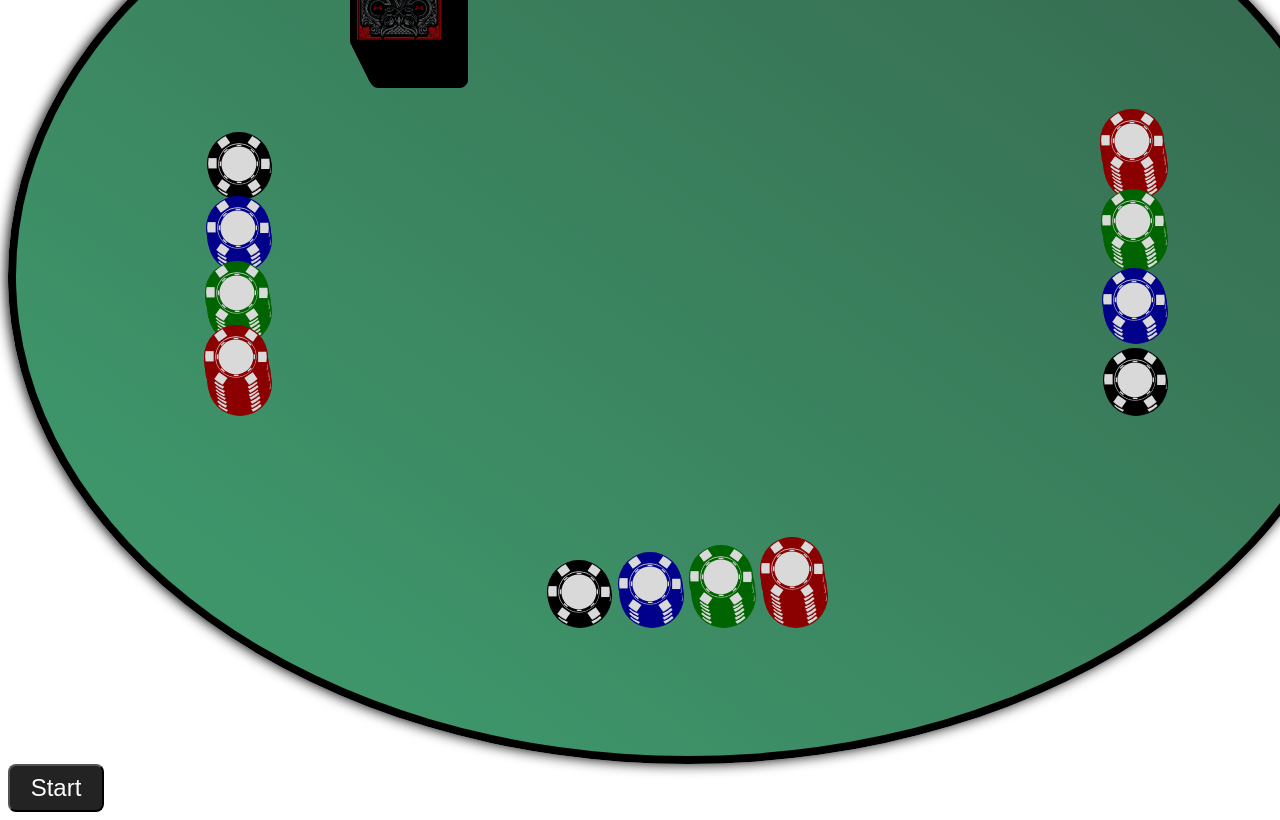
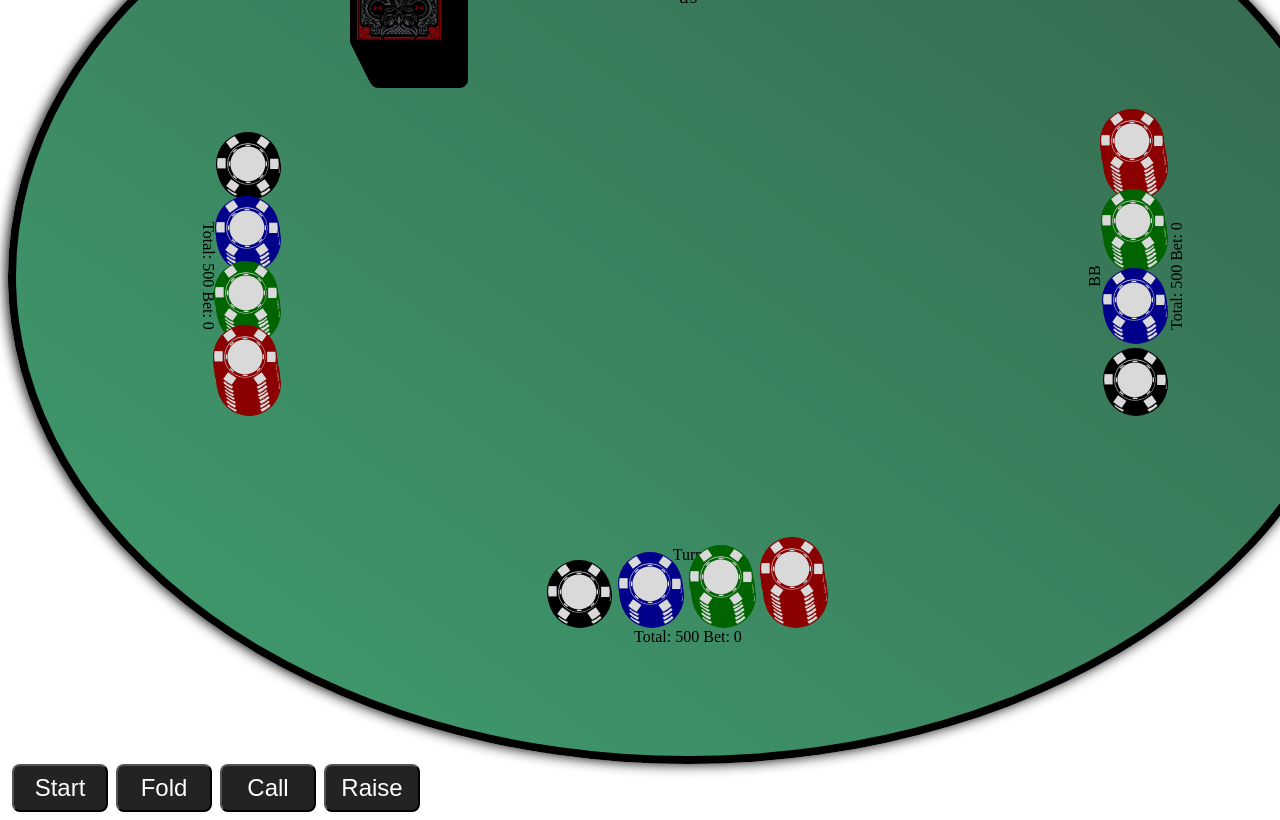
Before and after one commit to sjoegd/poker-game, a React (Vite) app: page / in a window 1280 px wide. Shown: the part 220-1040 px from the top of the page. Built offline with nearby package versions, Linux system fonts and the light colour scheme.

Commit message:
Game update
Added a lot of game state mechanics such as turns, folding, calling raising, bet management etc.

```diff
--- a/src/components/Game.jsx
+++ b/src/components/Game.jsx
@@ -3,18 +3,25 @@ import styled from 'styled-components';
 
 import Table from './Table';
 
-const StartButton = styled.button`
+const Button = styled.button`
+  margin: 0 .25rem;
   width: 6rem;
   height: 3rem;
   background: #232323;
-  color: #FEFEFE;
+  color: #fefefe;
   border-radius: 0.5rem;
   font-size: 1.5rem;
+  opacity: ${({ disabled }) => (disabled ? 0.3 : 1)};
 
   &:hover {
-    scale: 1.1;
+    scale: ${({ disabled }) => (disabled ? 1 : 1.1)};
   }
 `;
+
+const StartButton = styled(Button)``
+const FoldButton = styled(Button)``
+const CallButton = styled(Button)``
+const RaiseButton = styled(Button)``
 
 // Card = {number: ..., type: ... backwards: ...};
 // playerCoins = {black: ..., darkblue: ..., darkgreen: ..., darkred: ...};
@@ -34,13 +41,19 @@ let baseCoins = {
 let coinValues = {
   black: 100,
   darkblue: 50,
-  darkgreen: 20,
-  darkred: 10,
+  darkgreen: 10,
+  darkred: 5,
 };
 
 let coinTypes = ['black', 'darkblue', 'darkgreen', 'darkred'];
+// playerStates = ['waiting', 'folded', 'mustRaise']
 
 /**
+ * TODO:
+ *  Make sure every functions follows the following rules:
+ *  Every state accessed in in the function and called functions in that functions
+ *  should be copied at the start of the function and set at the end of the function
+ *  any helper functions should be given the copy of the states
  *
  * @returns Component that manages the Game
  */
@@ -54,7 +67,31 @@ export default function Game() {
   let [player3, setPlayer3] = useState(getFreshPlayerHand());
   let [player4, setPlayer4] = useState(getFreshPlayerHand());
 
-  console.log(cardStack.length);
+  let [player1Bet, setPlayer1Bet] = useState(0);
+  let [player2Bet, setPlayer2Bet] = useState(0);
+  let [player3Bet, setPlayer3Bet] = useState(0);
+  let [player4Bet, setPlayer4Bet] = useState(0);
+
+  let [player1State, setPlayer1State] = useState('waiting');
+  let [player2State, setPlayer2State] = useState('waiting');
+  let [player3State, setPlayer3State] = useState('waiting');
+  let [player4State, setPlayer4State] = useState('waiting');
+
+  let playerIDs = {
+    0: { player: player1, setPlayer: setPlayer1 , playerBet: player1Bet, setPlayerBet: setPlayer1Bet, playerState: player1State, setPlayerState: setPlayer1State },
+    1: { player: player2, setPlayer: setPlayer2 , playerBet: player2Bet, setPlayerBet: setPlayer2Bet, playerState: player2State, setPlayerState: setPlayer2State },
+    2: { player: player3, setPlayer: setPlayer3 , playerBet: player3Bet, setPlayerBet: setPlayer3Bet, playerState: player3State, setPlayerState: setPlayer3State },
+    3: { player: player4, setPlayer: setPlayer4 , playerBet: player4Bet, setPlayerBet: setPlayer4Bet, playerState: player4State, setPlayerState: setPlayer4State },
+  };
+
+  let [smallBlind, setSmallBlind] = useState(2 % 4); // player1 = 0 player4 = 3...
+  let [bigBlind, setBigBlind] = useState((smallBlind + 1) % 4);
+  let [currentTurn, setCurrentTurn] = useState((bigBlind + 1) % 4);
+
+  let [minimalBet, setMinimalBet] = useState(10);
+  let [currentBet, setCurrentBet] = useState(0);
+
+  let [startDisabled, setStartDisabled] = useState(false);
 
   return (
     <>
@@ -63,41 +100,68 @@ export default function Game() {
         cardRiver={cardRiver}
         coinStack={coinStack}
         players={[player1, player2, player3, player4]}
+        coinValues={[
+          { bet: player1Bet, total: getTotalChips(player1) },
+          { bet: player2Bet, total: getTotalChips(player2) },
+          { bet: player3Bet, total: getTotalChips(player3) },
+          { bet: player4Bet, total: getTotalChips(player4) },
+        ]}
+        smallBlind={smallBlind}
+        bigBlind={bigBlind}
+        turn={currentTurn}
       />
-      <StartButton onClick={() => startNewRound()}>Start</StartButton>
+      <StartButton
+        disabled={startDisabled}
+        onClick={() => {
+          startNewRound();
+          setStartDisabled(true);
+        }}
+      >
+        Start
+      </StartButton>
+      <FoldButton onClick={() => handleFold({id: currentTurn})}>Fold</FoldButton>
+      <CallButton onClick={() => handleCall({id: currentTurn})}>Call</CallButton>
+      <RaiseButton onClick={() => handleRaise({id: currentTurn, amount: minimalBet*2})}>Raise</RaiseButton>
     </>
   );
 
   function startNewRound() {
     let currentCardStack = [...cardStack];
     let currentCardRiver = [...cardRiver];
+    let currentCoinStack = { ...coinStack };
 
-    drawPlayerCards(currentCardStack);
+    burnFirstCard(currentCardStack);
+    drawPlayerCards(currentCardStack, currentCoinStack);
     drawRiverCards(3, currentCardRiver, currentCardStack);
-    flipRiverCards(currentCardRiver, false);
 
     setCardStack(currentCardStack);
     setCardRiver(currentCardRiver);
+    setCoinStack(currentCoinStack);
   }
 
-  function drawPlayerCards(currentCardStack) {
-    function drawPlayer({ player, setPlayer }) {
+  function drawPlayerCards(currentCardStack, currentCoinStack) {
+    function drawPlayer({ id }) {
+      let {player, setPlayer} = playerIDs[id];
+
       let currentPlayer = { ...player };
       let { playerCoins, playerHand } = currentPlayer;
-      playerHand.push(currentCardStack.pop());
-      playerHand.push(currentCardStack.pop());
+
+      let [card1, card2] = [currentCardStack.pop(), currentCardStack.pop()];
+      playerHand.push(card1, card2);
+
+      if (id == smallBlind) {
+        getChips(currentCoinStack, playerCoins, minimalBet / 2, id);
+      }
+
+      if (id == bigBlind) {
+        getChips(currentCoinStack, playerCoins, minimalBet, id);
+      }
+
       setPlayer({ playerCoins, playerHand });
     }
 
-    let playerTuples = [
-      { player: player1, setPlayer: setPlayer1 },
-      { player: player2, setPlayer: setPlayer2 },
-      { player: player3, setPlayer: setPlayer3 },
-      { player: player4, setPlayer: setPlayer4 },
-    ];
-
-    for (let playerTuple of playerTuples) {
-      drawPlayer(playerTuple);
+    for(let i = 0; i < 4; i++) {
+      drawPlayer({id: i})
     }
   }
 
@@ -107,11 +171,144 @@ export default function Game() {
     }
   }
 
-  function flipRiverCards(currentCardRiver, backwards) {
-    for(let card of currentCardRiver) {
-        card.backwards = backwards
+  function flipRiverCards(currentCardRiver, backwards, amount) {
+    let i = 0;
+    for (let card of currentCardRiver) {
+      if(i < amount) {
+        card.backwards = backwards;
+      }
+      i++;
     }
   }
+
+  function burnFirstCard(currentCardStack) {
+    currentCardStack.pop();
+  }
+
+  function getChips(currentCoinStack, playerCoins, amount, id) {
+
+    function notEnough(left) {
+      let has = getTotalChips({ playerCoins });
+      return has < left;
+    }
+
+    let currentAmount = 0;
+    let usedPlayerCoins = {
+      black: 0,
+      darkblue: 0,
+      darkgreen: 0,
+      darkred: 0,
+    };
+
+    // make sure player has the right coins otherwise this will infinite loop
+    while (currentAmount < amount && !notEnough(amount - currentAmount)) {
+      for (let coinType of coinTypes) {
+        if(playerCoins[coinType] < 1) {
+          continue; // maybe a mechanism that checks whether coins can be traded?
+        }
+
+        let coinValue = coinValues[coinType];
+        if (coinValue <= amount - currentAmount) {
+          usedPlayerCoins[coinType] += 1;
+          playerCoins[coinType] -= 1;
+          currentAmount += coinValue;
+        }
+      }
+    }
+
+    for (let coinType of coinTypes) {
+      currentCoinStack[coinType] += usedPlayerCoins[coinType];
+    }
+
+    // update id's current bet.
+    let {playerBet, setPlayerBet} = playerIDs[id];
+    setPlayerBet(playerBet + currentAmount);
+  }
+
+  function getTotalChips({ playerCoins }) {
+    let total = 0;
+    for (let coinType of coinTypes) {
+      total += coinValues[coinType] * playerCoins[coinType];
+    }
+
+    return total;
+  }
+
+  // should make copies of playerStates, update them and give them to handleTurnFinish
+  function handleFold({id}) {
+    let {setPlayerState} = playerIDs[id];
+    setPlayerState("folded");
+    handleTurnFinish({oldID: id});
+  }
+
+  // should make copies of playerStates, update them and give them to handleTurnFinish
+  function handleCall({id}) {
+    let currentCoinStack = {...coinStack}
+    let {player, playerBet} = playerIDs[id];
+    let {playerCoins} = player;
+    let left = currentBet - playerBet;
+
+    getChips(currentCoinStack, playerCoins, left, id); // shouldn't acces playerCoins directly, should copy it and setPlayer afterwards
+
+    let {setPlayerState} = playerIDs[id];
+    setPlayerState("waiting");
+
+    setCoinStack(currentCoinStack);
+    handleTurnFinish({oldID: id});
+  }
+
+  // should make copies of playerStates, update them and give them to handleTurnFinish
+  function handleRaise({id, amount}) {
+    let currentCoinStack = {...coinStack}
+    let {player, playerBet} = playerIDs[id];
+    let {playerCoins} = player;
+    let newBet = currentBet + amount;
+    let left = newBet - playerBet;
+
+    getChips(currentCoinStack, playerCoins, left, id)
+
+    for(let i = 0; i < 4; i++) {
+      let {playerState, setPlayerState} = playerIDs[i];
+      if(i == id || playerState == "folded") {
+        continue;
+      }
+      setPlayerState("mustRaise");
+    }
+
+    setCoinStack(currentCoinStack);
+    setCurrentBet(newBet);
+    handleTurnFinish({oldID: id});
+  }
+
+  // since functions calling this update playerStates
+  // it must get them as a copied updated values and give that to getNotFoldedPlayers
+  // to make sure it uses the correct updated value
+  function handleTurnFinish({oldID}) {
+    let playersLeft = getNotFoldedPlayers();
+    // handle round finish if == 1...
+    // and check whether cycle has finished
+
+    // get closest next player and set turn to that player
+    for(let i = 1; i < 4; i++) {
+      let id = (oldID + i) % 4
+      if(playersLeft.includes(id)) {
+        setCurrentTurn(id)
+        break;
+      }
+    }
+  }
+
+  function getNotFoldedPlayers() {
+    let playersLeft = [];
+    for(let i = 0; i < 4; i++) {
+      let {playerState} = playerIDs[i]
+      if(playerState != "folded") {
+        playersLeft.push(i)
+      }
+    }
+    return playersLeft;
+  }
+
 }
 
 function getFreshCardStack() {
--- a/src/components/Table.jsx
+++ b/src/components/Table.jsx
@@ -9,7 +9,7 @@ import CoinStack from './coins/CoinStack';
 
 const TableContainer = styled.div`
   height: 60rem;
-  width: 84rem;
+  width: 84rem; // 1.4*height
   border-radius: 50%;
   background: linear-gradient(216deg, rgba(53, 101, 77, 1) 1%, rgba(62, 149, 106, 1) 83%);
   box-shadow: -0.1rem 0 0.8rem 0 rgba(0, 0, 0, 1);
@@ -46,7 +46,6 @@ const CoinStackContainer = styled.div`
   flex-direction: row;
   justify-content: center;
   align-items: center;
-  height: 100%;
 `;
 
 const CardStackContainer = styled.div`
@@ -57,14 +56,21 @@ const CardStackContainer = styled.div`
   margin-bottom: 2rem;
 `;
 
-
 function PlayerHand(props) {
   let { playerCoins, playerHand } = props.playerHand;
 
   return (
     <HandContainer row={props.row} column={props.column} rotate={props.rotate}>
+      {props.bigBlind ? "BB" : ""}
+      {props.smallBlind ? "SB" : ""}
+      {props.turn ? "Turn" : ""}
       <CoinStackContainer>
-        <CoinStack zIndex={props.fixZIndex ? 4 : 0} rotate={-props.rotate} amount={playerCoins.black} color={'black'} />
+        <CoinStack
+          zIndex={props.fixZIndex ? 4 : 0}
+          rotate={-props.rotate}
+          amount={playerCoins.black}
+          color={'black'}
+        />
         <CoinStack
           zIndex={props.fixZIndex ? 3 : 0}
           rotate={-props.rotate}
@@ -84,13 +90,14 @@ function PlayerHand(props) {
           color={'darkred'}
         />
       </CoinStackContainer>
+      {`Total: ${props.coinValues.total} `}
+      {`Bet: ${props.coinValues.bet}`}
       <Hand cards={playerHand} />
     </HandContainer>
   );
 }
 
 function TableMiddle(props) {
-
   return (
     <MiddleContainer row={props.row} column={props.column}>
       <CoinStackContainer>
@@ -100,14 +107,11 @@ function TableMiddle(props) {
         <CoinStack amount={props.coinStack.darkred} color={'darkred'} />
       </CoinStackContainer>
       <CardRiverContainer>
-        <CardRiver
-          cards={props.cardRiver}
-        />
+        <CardRiver cards={props.cardRiver} />
       </CardRiverContainer>
     </MiddleContainer>
   );
 }
-
 
 /**
  * Input:
@@ -115,21 +119,60 @@ function TableMiddle(props) {
  * cardStack = []
  * cardRiver = [] max 5
  * coinStack = playerCoins
- *
+ * coinValues = [4 * {bet, total}]
+ * smallBlind = id
+ * bigBlind = id
+ * turn = id
  * @returns The Table UI
  */
 
 export default function Table(props) {
-
   return (
     <TableContainer>
       <CardStackContainer row={1} column={1}>
         <CardStack cards={props.cardStack} />
       </CardStackContainer>
-      <PlayerHand row={3} column={2} rotate={0} playerHand={props.players[0]} />
-      <PlayerHand row={2} column={1} rotate={90} playerHand={props.players[1]} />
-      <PlayerHand row={1} column={2} rotate={180} playerHand={props.players[2]} />
-      <PlayerHand row={2} column={3} rotate={270} playerHand={props.players[3]} fixZIndex={true} />
+      <PlayerHand
+        bigBlind={props.bigBlind == 0}
+        smallBlind={props.smallBlind == 0}
+        turn={props.turn == 0}
+        coinValues={props.coinValues[0]}
+        row={3}
+        column={2}
+        rotate={0}
+        playerHand={props.players[0]}
+      />
+      <PlayerHand
+        bigBlind={props.bigBlind == 1}
+        smallBlind={props.smallBlind == 1}
+        turn={props.turn == 1}
+        coinValues={props.coinValues[1]}
+        row={2}
+        column={1}
+        rotate={90}
+        playerHand={props.players[1]}
+      />
+      <PlayerHand
+        bigBlind={props.bigBlind == 2}
+        smallBlind={props.smallBlind == 2}
+        turn={props.turn == 2}
+        coinValues={props.coinValues[2]}
+        row={1}
+        column={2}
+        rotate={180}
+        playerHand={props.players[2]}
+      />
+      <PlayerHand
+        bigBlind={props.bigBlind == 3}
+        smallBlind={props.smallBlind == 3}
+        turn={props.turn == 3}
+        coinValues={props.coinValues[3]}
+        row={2}
+        column={3}
+        rotate={270}
+        playerHand={props.players[3]}
+        fixZIndex={true}
+      />
       <TableMiddle row={2} column={2} cardRiver={props.cardRiver} coinStack={props.coinStack} />
     </TableContainer>
   );
```
Also changed, not shown: poker rules.txt (added).
